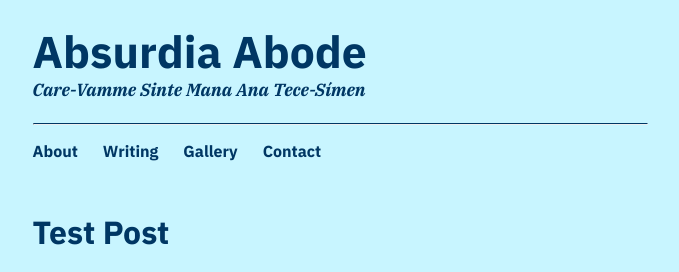
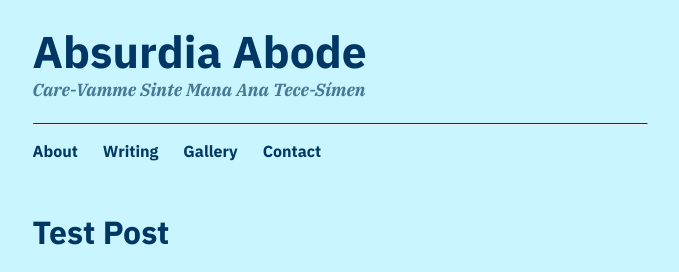
Before and after one commit to Fafau06/fafau06.github.io, a Jekyll site: the page built from index.html, in a window 1280 px wide. Shown: the top 272 px of the page, without its empty margins (300-979 px from the left). Built offline with Jekyll 4.4.1, drawn with Linux system fonts in a browser that asks for light colours; some web fonts are replaced; the list of posts is cut into pages by our own code.

Commit message:
Update _default.scss

```diff
--- a/_sass/_default.scss
+++ b/_sass/_default.scss
@@ -53,7 +53,7 @@
 {
 	font-family: $serif-font-family;
 	font-style: italic;
-	color: $body-color;
+	color: $light-gray-color;
 	word-spacing: 0.4px;
 	font-stretch: -5%;
 	font-kerning: -5%;
```
